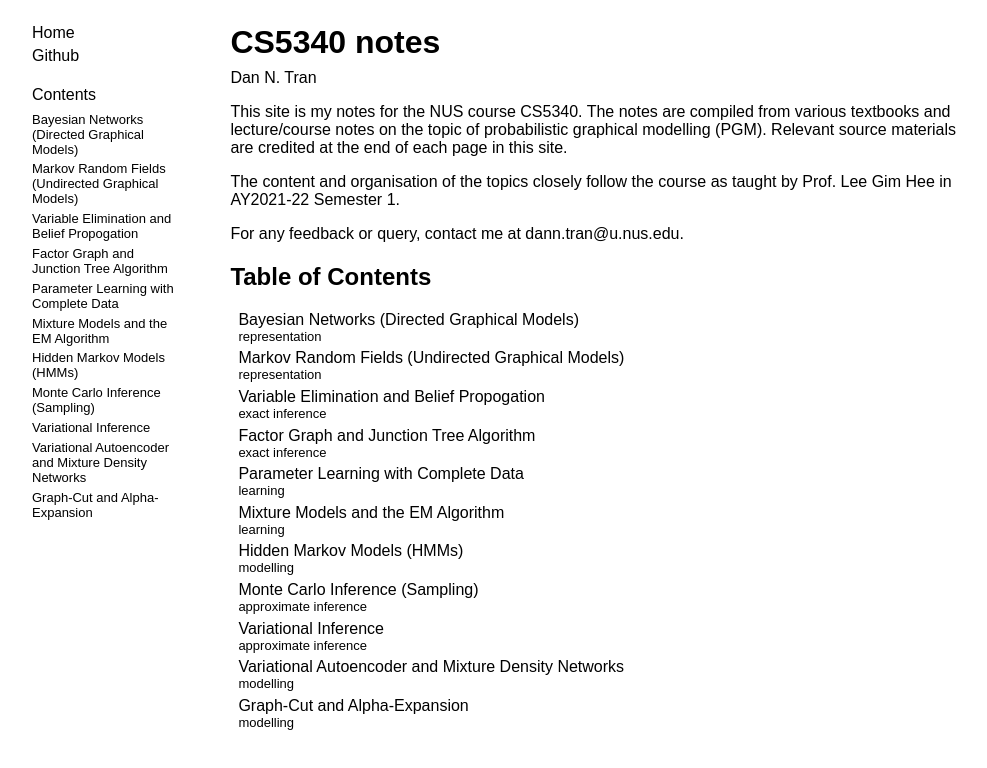
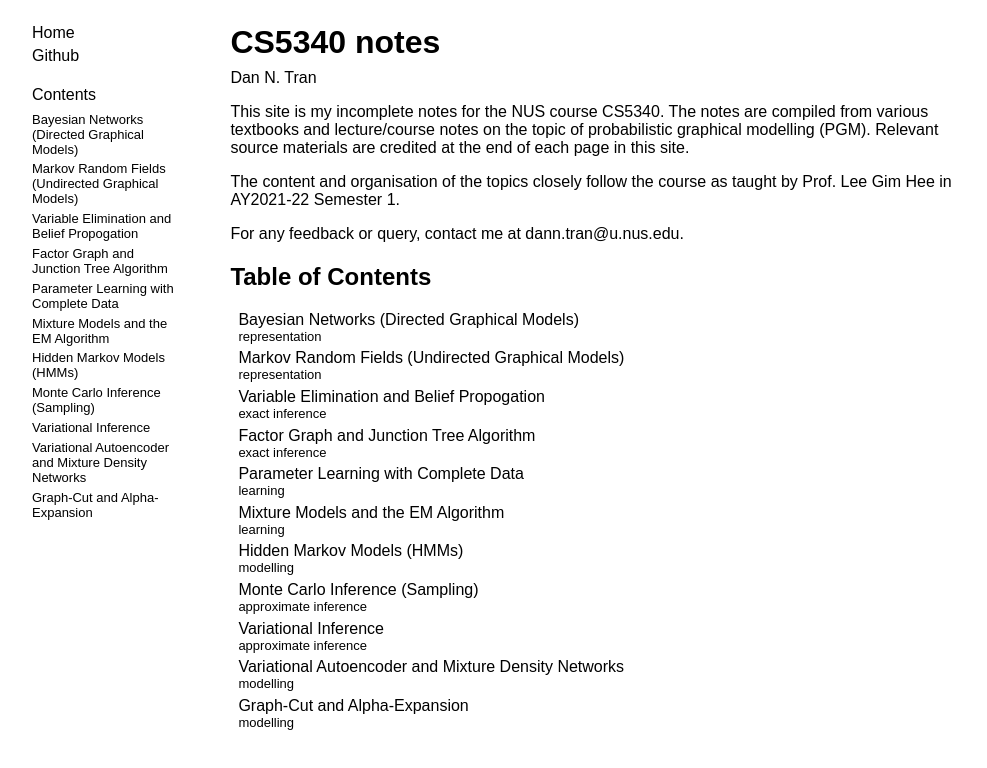
Before and after one commit to dann-tran/cs5340-notes, a Next.js app: page / in a window 1280 px wide. Shown: the top 768 px of the page, without its empty margins (136-1123 px from the left). Built offline with nearby package versions, Linux system fonts and the light colour scheme.

Commit message:
Update home page

```diff
--- a/pages/index.tsx
+++ b/pages/index.tsx
@@ -2,10 +2,10 @@ import Layout from 'components/Layout';
 import { GetStaticPropsResult } from 'next';
 import Link from 'next/link';
 import React from 'react';
+import styles from 'styles/Home.module.css';
 
 import { getAllPostMetadata } from '../lib/api';
 import { Metadata } from '../lib/models';
-import styles from 'styles/Home.module.css';
 
 const IndexPage: React.FC<{ metadataList: Metadata[] }> = ({
   metadataList,
@@ -16,10 +16,10 @@ const IndexPage: React.FC<{ metadataList: Metadata[] }> = ({
       <div>Dan N. Tran</div>
       <section>
         <p>
-          This site is my notes for the NUS course CS5340. The notes are
-          compiled from various textbooks and lecture/course notes on the topic
-          of probabilistic graphical modelling (PGM). Relevant source materials
-          are credited at the end of each page in this site.
+          This site is my incomplete notes for the NUS course CS5340. The notes
+          are compiled from various textbooks and lecture/course notes on the
+          topic of probabilistic graphical modelling (PGM). Relevant source
+          materials are credited at the end of each page in this site.
         </p>
         <p>
           The content and organisation of the topics closely follow the course
```
